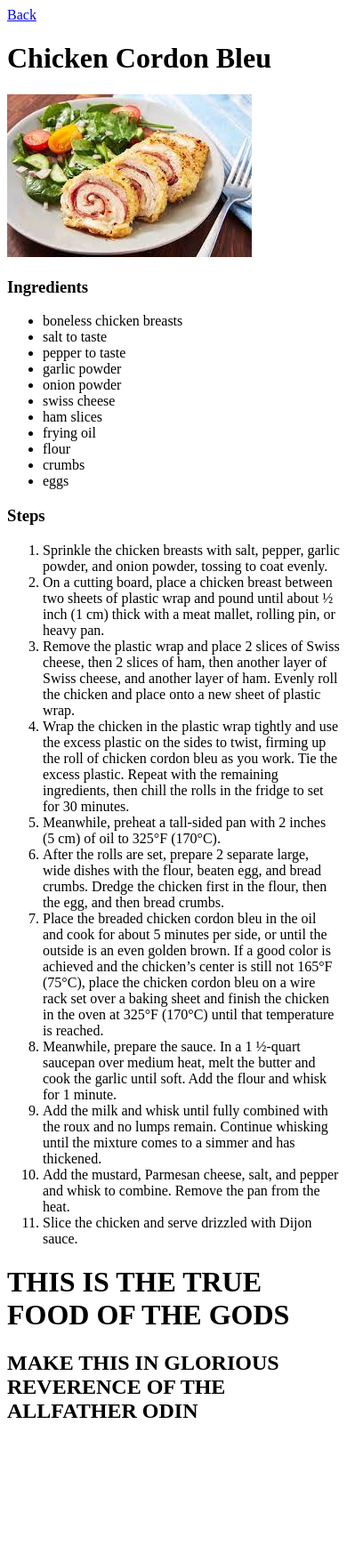
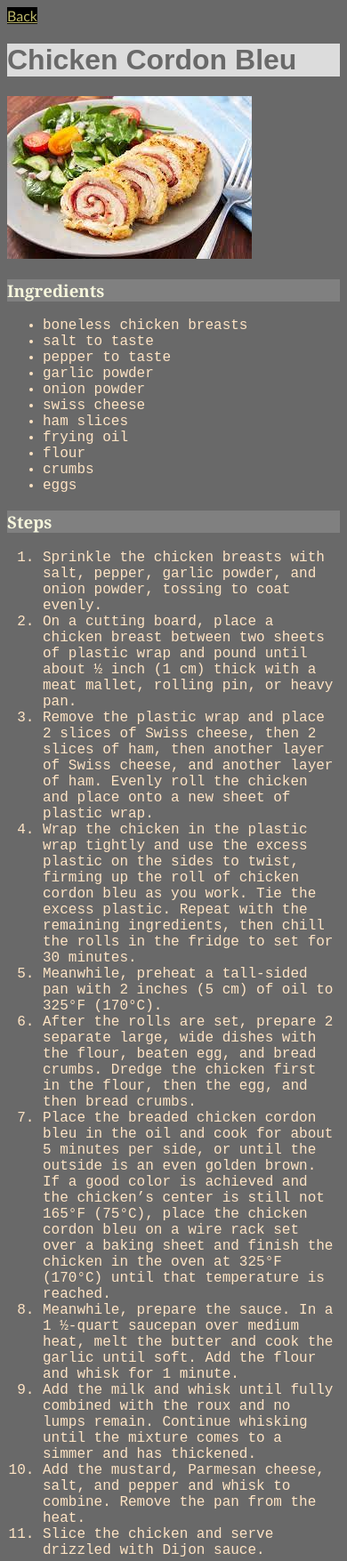
Before and after one commit to jayasinp/odin-recipe-book, a plain HTML site: page pages/cordon-bleu.html in a window 390 px wide. Shown: the top 1755 px of the page at 89% size. Before the commit the page ends 1620 px from the top, so only its background shows below. Drawn offline with Linux system fonts and the light colour scheme.

Commit message:
Add CSS to all pages
add simple styling to all pages

```diff
--- a/pages/cordon-bleu.html
+++ b/pages/cordon-bleu.html
@@ -5,13 +5,14 @@
     <meta http-equiv="X-UA-Compatible" content="IE=edge">
     <meta name="viewport" content="width=device-width, initial-scale=1.0">
     <title>Cordon-Bleu</title>
+    <link rel="stylesheet" href="../style.css">
 </head>
-<body>
-    <a href="../index.html">Back</a>
-    <h1>Chicken Cordon Bleu</h1>
+<body style="background-color:dimgray ;">
+    <a class="link prominent" href="../index.html">Back</a>
+    <h1 class="heading">Chicken Cordon Bleu</h1>
     <img src="../images/cordon-bleu.jpeg" alt="The True Viking Dish">
-    <h3>Ingredients</h3>
-    <ul>
+    <h3 class="smallheading">Ingredients</h3>
+    <ul class="list">
         <li>boneless chicken breasts</li>
         <li>salt to taste</li>
         <li>pepper to taste</li>
@@ -24,8 +25,8 @@
         <li>crumbs</li>
         <li>eggs</li>
     </ul>
-    <h3>Steps</h3>
-    <ol>
+    <h3 class="smallheading">Steps</h3>
+    <ol class="list">
         <li>Sprinkle the chicken breasts with salt, pepper, garlic powder, and onion powder, tossing to coat evenly.</li>
         <li>On a cutting board, place a chicken breast between two sheets of plastic wrap and pound until about ½ inch (1 cm) thick with a meat mallet, rolling pin, or heavy pan.</li>
         <li>Remove the plastic wrap and place 2 slices of Swiss cheese, then 2 slices of ham, then another layer of Swiss cheese, and another layer of ham. Evenly roll the chicken and place onto a new sheet of plastic wrap.</li>
@@ -40,8 +41,8 @@
         <li>Add the mustard, Parmesan cheese, salt, and pepper and whisk to combine. Remove the pan from the heat.</li>
         <li>Slice the chicken and serve drizzled with Dijon sauce.</li>
     </ol>
-    <h1>THIS IS THE TRUE FOOD OF THE GODS</h1>
-    <h2>MAKE THIS IN GLORIOUS REVERENCE OF THE ALLFATHER ODIN</h2>
+    <h1 class="heading special">THIS IS THE TRUE FOOD OF THE GODS</h1>
+    <h2 class="heading">MAKE THIS IN GLORIOUS REVERENCE OF THE ALLFATHER ODIN</h2>
     <a href="../index.html"></a>
 
 </body>
--- a/style.css
+++ b/style.css
@@ -1,17 +1,12 @@
-.linkf {
-    font-size: clamp(1rem, 4vw, 3rem);
-}
-
-.dynamic {
-    width: fit-content;
-    height: fit-content;
-}
 
 .heading {
-    font-size: large;
     font-family: Arial, Helvetica, sans-serif;
     background-color: gainsboro;
     color: dimgray;
+}
+
+.special {
+    background-color: aqua;
 }
 
 .smallheading {
@@ -24,3 +19,11 @@
     font-family: 'Trebuchet MS', 'Lucida Sans Unicode', 'Lucida Grande', 'Lucida Sans', Arial, sans-serif;
     color: darkkhaki;
 }
+
+.prominent {
+    background-color: black;
+}
+.list {
+    font-family: 'Courier New', Courier, monospace;
+    color: bisque;
+}
```
Also changed, not shown: pages/brew.html (+10 -9 lines), pages/stew.html (+9 -8 lines).
